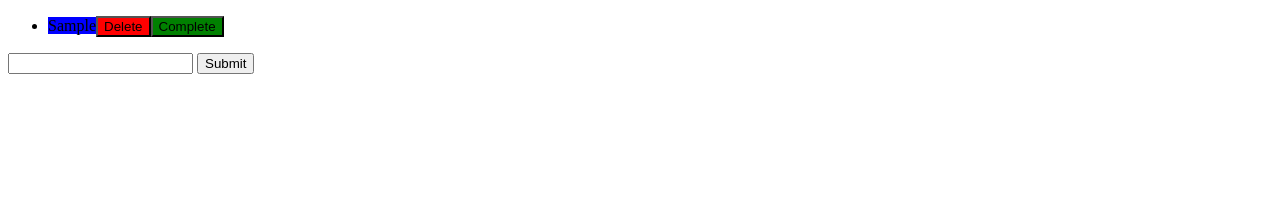
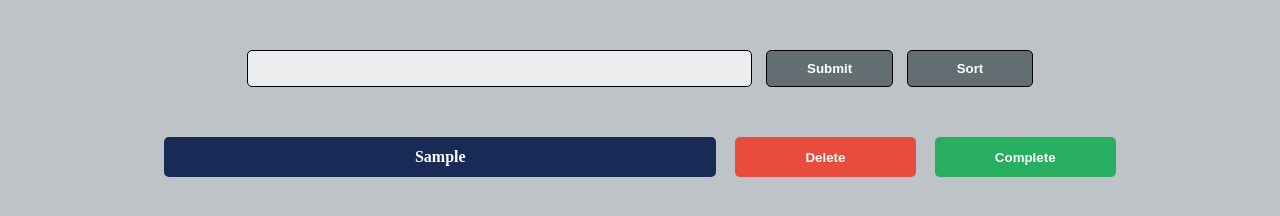
Before and after one commit to GSG-G7/DayOrganizer, a website: page index.html in a window 1280 px wide. Both pictures are taken after typing "Sample" into the empty fields and a click on the input "Submit". Drawn offline with Linux system fonts and the light colour scheme.

Commit message:
initial commit

```diff
--- a/dom.js
+++ b/dom.js
@@ -1,29 +1,44 @@
 // part 2 linking it all together
 // The function here is called an iife,
 // it keeps everything inside hidden from the rest of our application
-(function() {
+
+
+(function () {
   // This is the dom node where we will keep our todo
   var container = document.getElementById("todo-container");
   var addTodoForm = document.getElementById("add-todo");
+/*==================================================================================*/
+  var inputSort = document.createElement('button');
+  inputSort.textContent = 'Sort'
+  inputSort.classList = 'sortStyle';
+  addTodoForm.appendChild(inputSort);
+
+  addTodoForm.classList = 'formStyle';
+  document.querySelector("#add-todo input[type = text]").classList = 'inputStyle'
+  document.querySelector("#add-todo input[type = submit]").classList = 'submitStyle'
+
+  document.querySelector('#todo-container ul').classList = 'ulStyle';
+
+/*==================================================================================*/
 
   var state = []; // this is our initial todoList
 
   // This function takes a todo, it returns the DOM node representing that todo
-  var createTodoNode = function(todo) {
+  var createTodoNode = function (todo) {
     var todoNode = document.createElement("li");
     // you will need to use addEventListener
 
     // add span holding description
     var spanNode = document.createElement("span");
-    spanNode.classList='spanStyle';
-    spanNode.textContent= todo.description;
+    spanNode.classList = 'spanStyle';
+    spanNode.textContent = todo.description;
     todoNode.appendChild(spanNode);
 
     // this adds the delete button
     var deleteButtonNode = document.createElement("button");
-    deleteButtonNode.classList='deleteStyle';
-    deleteButtonNode.textContent='Delete';
-    deleteButtonNode.addEventListener("click", function(event) {
+    deleteButtonNode.classList = 'deleteStyle';
+    deleteButtonNode.textContent = 'Delete';
+    deleteButtonNode.addEventListener("click", function (event) {
       var newState = todoFunctions.deleteTodo(state, todo.id);
       update(newState);
     });
@@ -31,19 +46,27 @@
 
     // add markTodo button
     var markToDoButton = document.createElement('button');
-     markToDoButton.classList='markStyle';
-     markToDoButton.textContent='Complete';
-     markToDoButton.addEventListener("click", function(event) {
+    markToDoButton.classList = 'markStyle';
+    markToDoButton.textContent = 'Complete';
+    markToDoButton.addEventListener("click", function (event) {
       var newState = todoFunctions.markTodo(state, todo.id);
       update(newState);
     });
     todoNode.appendChild(markToDoButton);
+
+    if (todo.done) {
+      spanNode.classList.add('markStyle');
+      todoNode.classList.add('nodelistStyle');
+    } else {
+      spanNode.classList.remove('markStyle');
+      todoNode.classList.remove('nodelistStyle');
+    }
     return todoNode;
   };
 
   // bind create todo form
   if (addTodoForm) {
-    addTodoForm.addEventListener("submit", function(event) {
+    addTodoForm.addEventListener("submit", function (event) {
       // https://developer.mozilla.org/en-US/docs/Web/Events/submit
       // what does event.preventDefault do?
       // what is inside event.target?
@@ -53,12 +76,12 @@
 
       var description = document.querySelector('#add-todo input[type = text]').value;
 
-    if(/[A-Z-a-z]/.test(description)){
+      if (/[A-Z-a-z]/.test(description)) {
         description = document.querySelector('#add-todo input[type = text]').value;
         var newState = todoFunctions.addTodo(state, description); // ?? change this!
         update(newState);
         document.querySelector('#add-todo input[type = text]').value = ''
-    }else{
+      } else {
         alert('Enter Your Task');
       }
 
@@ -66,16 +89,16 @@
   }
 
   // you should not need to change this function
-  var update = function(newState) {
+  var update = function (newState) {
     state = newState;
     renderState(state);
   };
 
   // you do not need to change this function
-  var renderState = function(state) {
+  var renderState = function (state) {
     var todoListNode = document.createElement("ul");
 
-    state.forEach(function(todo) {
+    state.forEach(function (todo) {
       todoListNode.appendChild(createTodoNode(todo));
     });
 
--- a/index.html
+++ b/index.html
@@ -6,15 +6,15 @@
     <link rel="stylesheet" href="./style.css">
   </head>
   <body>
+      <form id="add-todo">
+          <input type="text" name="description" value="">
+          <input type="submit" name="" value="Submit">
+        </form>
+
     <div id = "todo-container">
-
         <ul>
         </ul>
     </div>
-    <form id="add-todo">
-      <input type="text" name="description" value="">
-      <input type="submit" name="" value="Submit">
-    </form>
   </body>
   <script type="text/javascript" src = "./logic.js"></script>
   <script type="text/javascript" src = "./dom.js"></script>
--- a/style.css
+++ b/style.css
@@ -1,14 +1,93 @@
+*{
+    box-sizing: border-box;
+}
+body{
+    background-color: #bdc3c7;
+}
+
+.formStyle{
+    margin: 50px auto;
+    text-align: center
+}
+
+.inputStyle{
+    padding: 10px 20px;
+    border: 1px solid #000;
+    border-radius: 5px;
+    background-color: rgba(256, 256, 256, .7);
+    width: 40%
+}
+.submitStyle{
+    margin: 0 10px;
+}
+.submitStyle, .sortStyle{
+    padding: 10px 18px;
+    border: 1px solid #000;
+    border-radius: 5px;
+    font-weight: bold;
+    width: 10%;
+    background-color: #636e72;
+    cursor: pointer;
+    color: #fff
+}
+
+
+
+ul{
+    list-style: none;
+    margin: 0;
+    padding: 0;
+    width: 80%;
+    margin: 0 auto
+}
+
+
+
+ul li{
+    text-align: center;
+    margin: 30px;
+    display: flex;
+    justify-content: space-between;
+}
+
+
 .spanStyle {
-    height: 50px;
-    width:50px;
-    background-color: blue
-}
-.deleteStyle{
-    /* width:30px;
-    height: 30px ; */
-    background-color:red;
-}
-.markStyle{
-    background-color:green;
+    display: inline-block;
+    min-height: 40px;
+    padding: 0 15px;
+    line-height: 40px;
+    width: 58%;
+    background-color: #192a56;
+    overflow: hidden;
+    color: white;
+    border-radius: 5px;
+    font-weight: bold
 
 }
+
+
+.deleteStyle{
+    background-color:#e74c3c;
+    width: 19%;
+    border-radius: 5px;
+    border : 2px solid transparent;
+    cursor: pointer;
+    color: white;
+    font-weight: bold
+}
+
+.markStyle{
+    background-color:#27ae60;
+    width: 19%;
+    border-radius: 5px;
+    border : 2px solid transparent;
+    cursor: pointer;
+    color: white;
+    font-weight: bold
+}
+
+.nodelistStyle{
+    background-color: grey;
+    padding: 10px
+
+}
```
Lines whose indentation alone changed are shown as unchanged.
